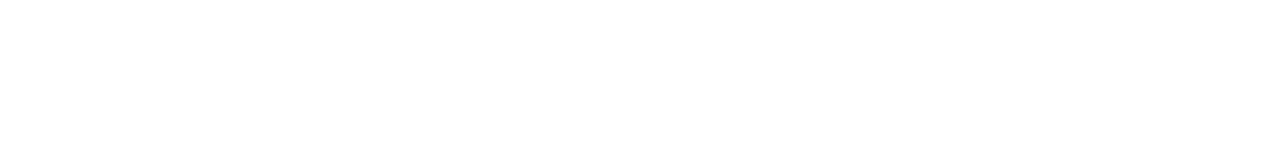
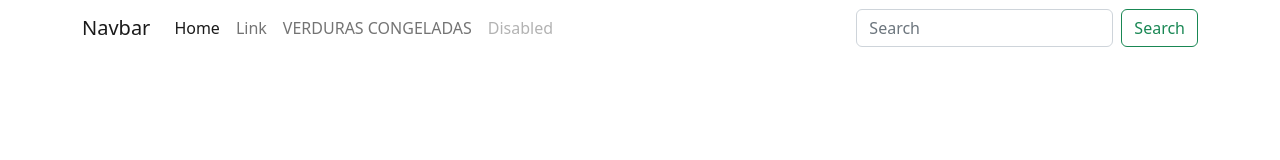
Before and after one commit to MatiasLauria/proyecto-final, a website: page index.html in a window 1280 px wide. Drawn offline with nearby package versions, Linux system fonts and the light colour scheme.

Commit message:
comienzo-nav

```diff
--- a/index.html
+++ b/index.html
@@ -1,12 +1,71 @@
 <!DOCTYPE html>
 <html lang="en">
+
 <head>
     <meta charset="UTF-8">
     <meta http-equiv="X-UA-Compatible" content="IE=edge">
     <meta name="viewport" content="width=device-width, initial-scale=1.0">
+    <!-- Bootstrap -->
+    <link href="https://cdn.jsdelivr.net/npm/bootstrap@5.2.0-beta1/dist/css/bootstrap.min.css" rel="stylesheet"
+        integrity="sha384-0evHe/X+R7YkIZDRvuzKMRqM+OrBnVFBL6DOitfPri4tjfHxaWutUpFmBp4vmVor" crossorigin="anonymous">
+    <!-- Hojas de estilo -->
+    <link rel="stylesheet" href="css/style.css">
     <title>FrozenShop | Mundo de los congelados</title>
 </head>
+
 <body>
 
+
+    <header>
+        <nav class="navbar navbar-expand-lg">
+            <div class="container">
+                <a class="navbar-brand" href="#">Navbar</a>
+                <button class="navbar-toggler" type="button" data-bs-toggle="collapse"
+                    data-bs-target="#navbarSupportedContent" aria-controls="navbarSupportedContent"
+                    aria-expanded="false" aria-label="Toggle navigation">
+                    <span class="navbar-toggler-icon"></span>
+                </button>
+                <div class="collapse navbar-collapse" id="navbarSupportedContent">
+                    <ul class="navbar-nav me-auto mb-2 mb-lg-0">
+                        <li class="nav-item">
+                            <a class="nav-link active" aria-current="page" href="#">Home</a>
+                        </li>
+                        <li class="nav-item">
+                            <a class="nav-link" href="#">Link</a>
+                        </li>
+                        <li class="nav-item">
+                            <a class="nav-link" href="#">
+                                VERDURAS CONGELADAS
+                            </a>
+
+                        </li>
+                        <li class="nav-item">
+                            <a class="nav-link disabled">Disabled</a>
+                        </li>
+                    </ul>
+                    <form class="d-flex" role="search">
+                        <input class="form-control me-2" type="search" placeholder="Search" aria-label="Search">
+                        <button class="btn btn-outline-success" type="submit">Search</button>
+                    </form>
+                </div>
+            </div>
+        </nav>
+    </header>
+
+
+
+
+
+
+
+
+
+    <!-- JavaScript Bundle with Popper -->
+    <script src="https://cdn.jsdelivr.net/npm/bootstrap@5.2.0-beta1/dist/js/bootstrap.bundle.min.js"
+        integrity="sha384-pprn3073KE6tl6bjs2QrFaJGz5/SUsLqktiwsUTF55Jfv3qYSDhgCecCxMW52nD2"
+        crossorigin="anonymous"></script>
+
+
 </body>
+
 </html>
--- /dev/null
+++ b/scss/style.scss
@@ -0,0 +1,5 @@
+*{
+    padding: 0;
+    margin: 0;
+    box-sizing: border-box;
+}
```
Also changed, not shown: package.json (added, +25 -0 lines), css/style.css, 2 other files.
